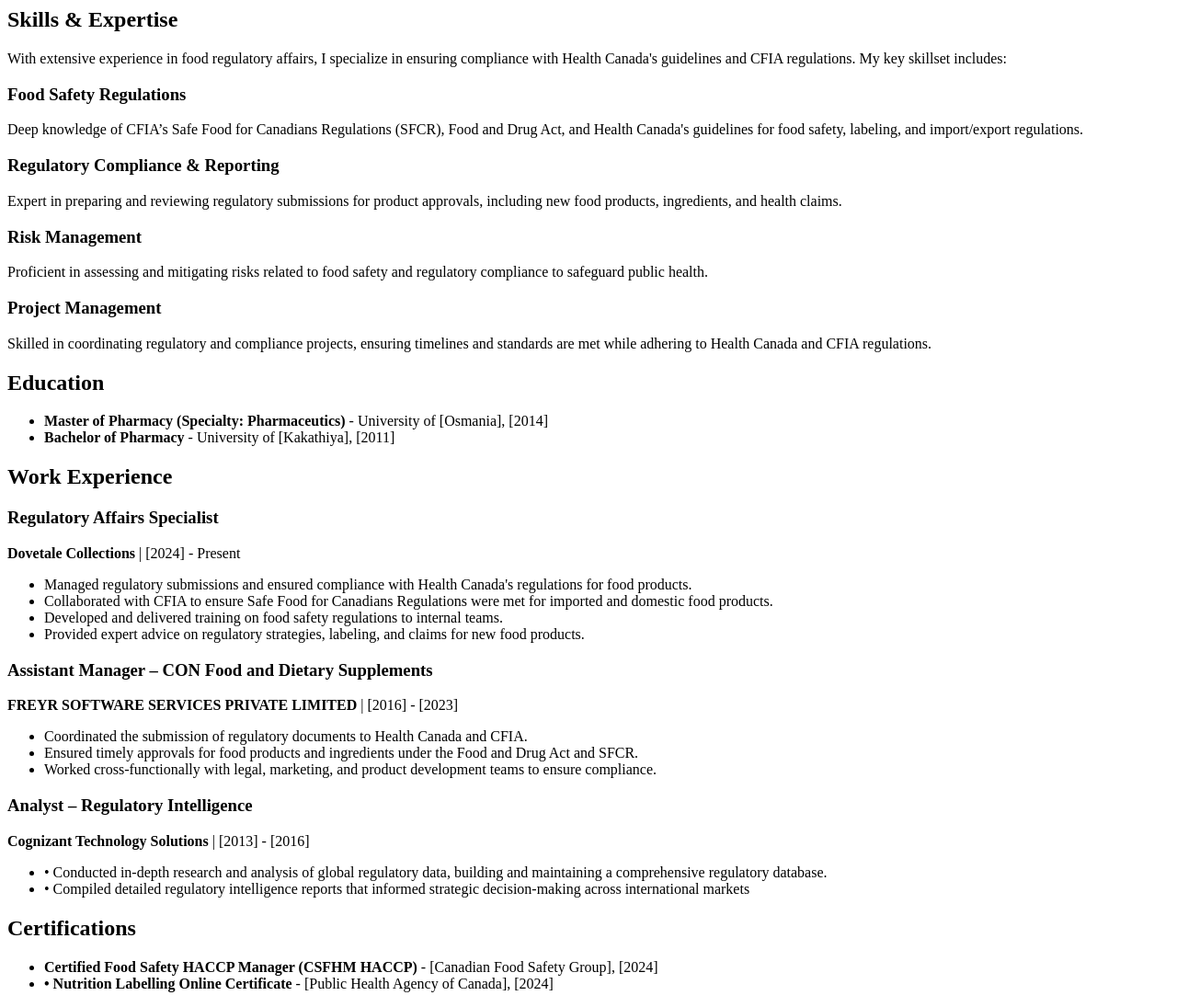
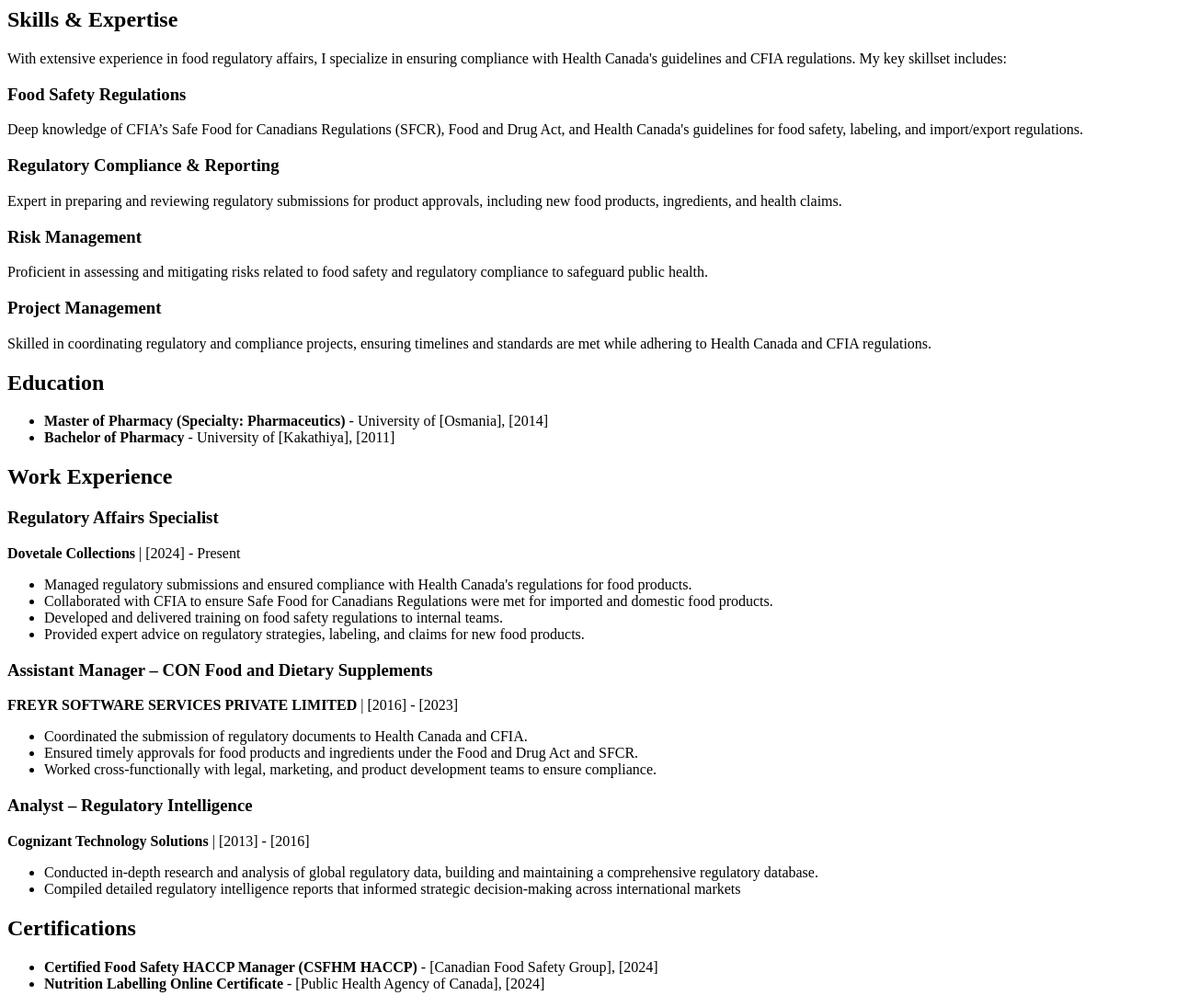
Before and after one commit to Manisha1001/Manisha-Portfolio, a plain HTML site: page index.html in a window 1280 px wide. Shown: the whole page at 92% size. Drawn offline with Linux system fonts and the light colour scheme.

Commit message:
Update index.html
new

```diff
--- a/index.html
+++ b/index.html
@@ -63,8 +63,8 @@
                 <h3>Analyst – Regulatory Intelligence</h3>
                 <p><strong>Cognizant Technology Solutions</strong> | [2013] - [2016]</p>
                 <ul>
-                    <li>•	Conducted in-depth research and analysis of global regulatory data, building and maintaining a comprehensive regulatory database.</li>
-                    <li>•	Compiled detailed regulatory intelligence reports that informed strategic decision-making across international markets</li>
+                    <li>Conducted in-depth research and analysis of global regulatory data, building and maintaining a comprehensive regulatory database.</li>
+                    <li>Compiled detailed regulatory intelligence reports that informed strategic decision-making across international markets</li>
                 </ul>
             </div>
         </div>
@@ -78,7 +78,7 @@
         <ul>
             <li><strong>
 Certified Food Safety HACCP Manager (CSFHM HACCP)</strong> - [Canadian Food Safety Group], [2024]</li>
-            <li><strong>•	Nutrition Labelling Online Certificate  </strong> - [Public Health Agency of Canada], [2024]</li>
+            <li><strong>Nutrition Labelling Online Certificate  </strong> - [Public Health Agency of Canada], [2024]</li>
         </ul>
     </div>
 </section>
```
